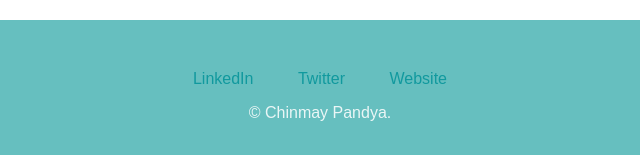
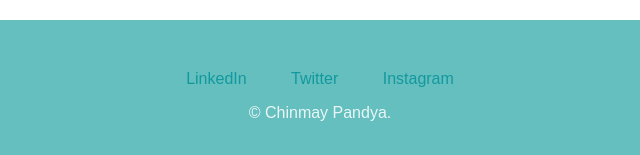
Before and after one commit to Hellcaster99/mysite, a plain HTML site: page index.html in a window 1280 px wide. Shown: the part 2577-2732 px from the top of the page, 320-960 px from the left. Drawn offline with Linux system fonts and the light colour scheme.

Commit message:
Add files via upload

```diff
--- a/index.html
+++ b/index.html
@@ -47,9 +47,9 @@
       </div>
     </div>
     <div class="bottom-container">
-      <a class="footer-link" href="https://www.linkedin.com/">LinkedIn</a>
-      <a class="footer-link" href="https://twitter.com/">Twitter</a>
-      <a class="footer-link" href="https://www.appbrewery.co/">Website</a>
+      <a class="footer-link" href="https://www.linkedin.com/in/chinmay-pandya-6a482b239/">LinkedIn</a>
+      <a class="footer-link" href="https://twitter.com/Chinmaypandya34">Twitter</a>
+      <a class="footer-link" href="https://www.instagram.com/_chinmaypandya/">Instagram</a>
       <p class="Copyright">© Chinmay Pandya.</p>
     </div>
 
```
